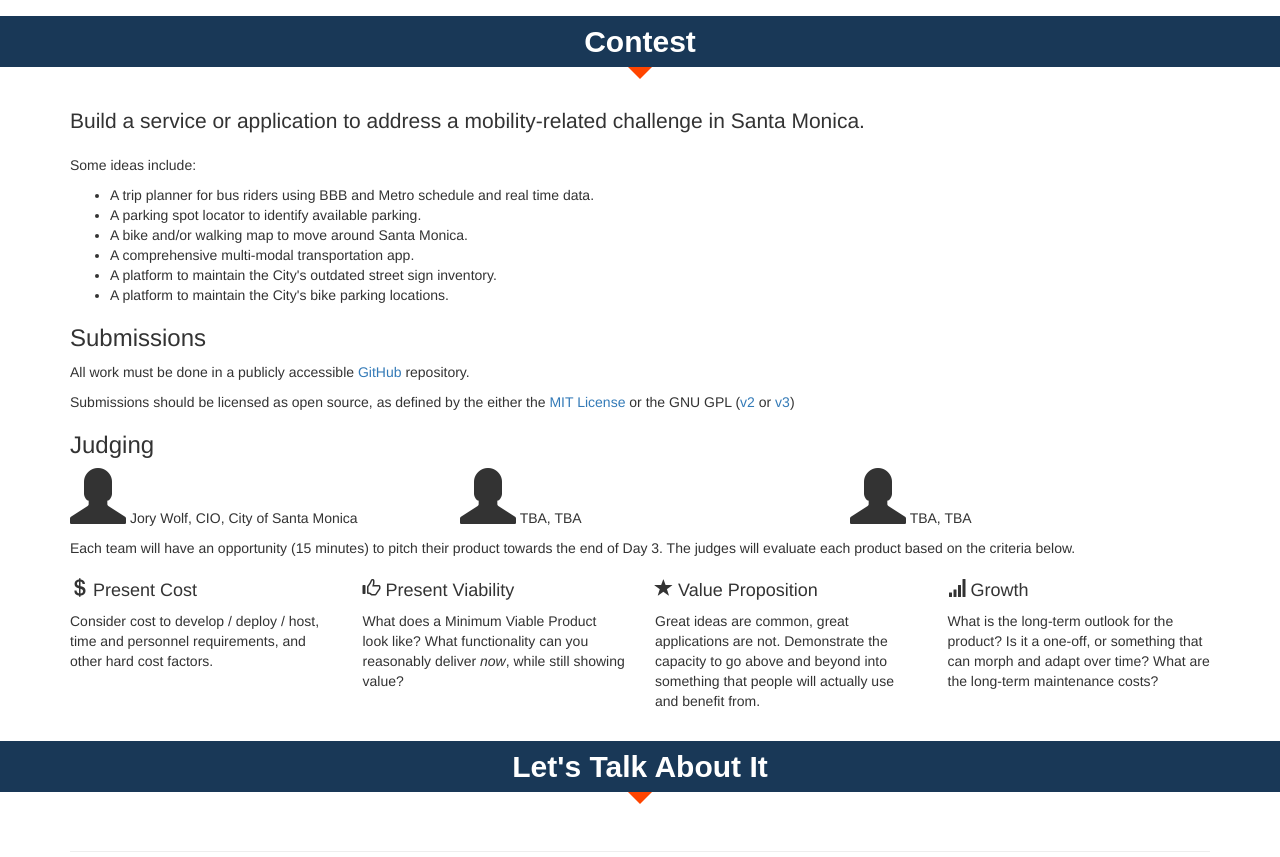
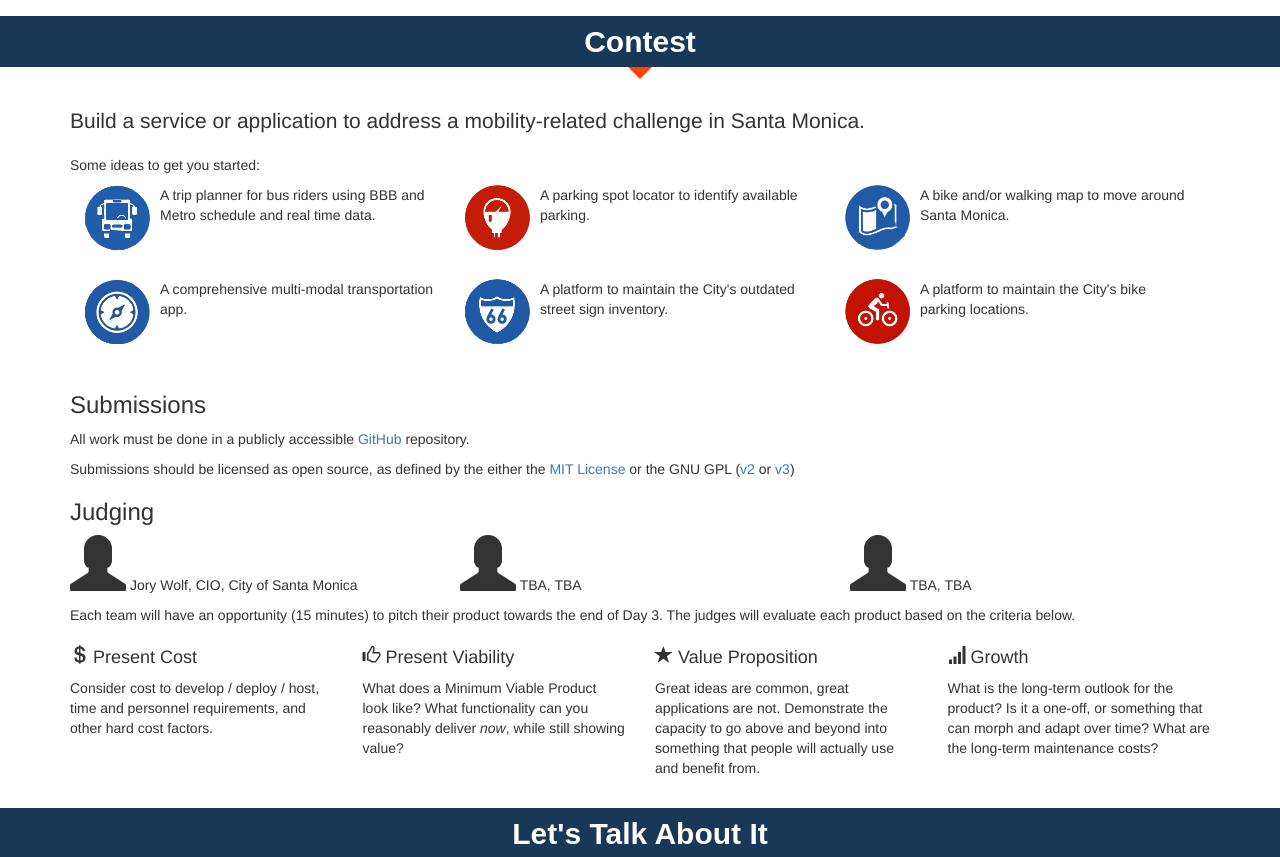
Before and after one commit to CityofSantaMonica/hackthebeach, a Jekyll site: the page built from index.html, in a window 1280 px wide, cut to the strip 1542-2399 px from the top of the page. Built offline with Jekyll 4.4.1, drawn with Linux system fonts in a browser that asks for light colours; nearby versions of some CDN libraries; comment, search, counter and statistics services are not loaded.

Commit message:
adding project icons to rendering

```diff
--- a/_data/projectIdeas.yaml
+++ b/_data/projectIdeas.yaml
@@ -1,11 +1,17 @@
 - description: A trip planner for bus riders using BBB and Metro schedule and real time data.
+  icon: icon-bbb.png
 
 - description: A parking spot locator to identify available parking.
+  icon: icon-parkingmeters.png
 
 - description: A bike and/or walking map to move around Santa Monica.
+  icon: icon-map.png
 
 - description: A comprehensive multi-modal transportation app.
+  icon: icon-multimodal.png
 
 - description: A platform to maintain the City's outdated street sign inventory.
+  icon: icon-streetsigns.png
 
 - description: A platform to maintain the City's bike parking locations.
+  icon: icon-bikeparking.png
--- a/_includes/contest/ideas.html
+++ b/_includes/contest/ideas.html
@@ -1,6 +1,11 @@
-<p>Some ideas include:</p>
-<ul>
-  {% for idea in site.data.projectIdeas %}
-  <li>{{ idea.description }}</li>
+<p>Some ideas to get you started:</p>
+<ul class="ideas row">
+  {% for idea in site.data.projectIdeas limit:3  %}
+  <li class="col-md-4"><img src="assets/{{ idea.icon }}" alt="icon" /> {{ idea.description }}</li>
   {% endfor %}
 </ul>
+<ul class="ideas row">
+  {% for idea in site.data.projectIdeas offset:3  %}
+  <li class="col-md-4"><img src="assets/{{ idea.icon }}" alt="icon" /> {{ idea.description }}</li>
+  {% endfor %}
+</ul>
--- a/css/main.scss
+++ b/css/main.scss
@@ -92,6 +92,22 @@ h2.section {
   background-color: $gray;
 }
 
+ul.ideas {
+  list-style-type: none;
+  margin: 0;
+  padding: 0;
+
+  li {
+    margin-bottom: 2em;
+
+    img {
+      float: left;
+      margin-right: 10px;
+    }
+  }
+
+}
+
 .judge {
   min-height: 5em;
 
@@ -99,3 +115,11 @@ h2.section {
     font-size: 4em;
   }
 }
+
+.criteria {
+  border-right: solid 1px $gray;
+
+  &:last-of-type {
+    border: none;
+  }
+}
```
